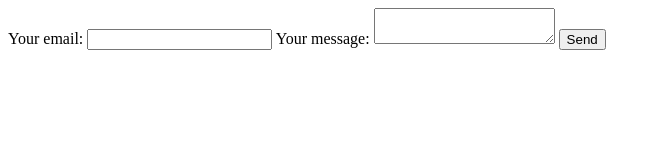
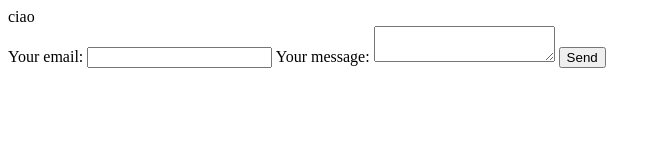
Before and after one commit to FlavioBattaglio/RegaloPadrona.github.io, a plain HTML site: page index.html in a window 1280 px wide. Shown: the whole page, without its empty margins (0-661 px from the left). Drawn offline with Linux system fonts and the light colour scheme.

Commit message:
Update index.html

```diff
--- a/index.html
+++ b/index.html
@@ -2,6 +2,7 @@
   action="https://formspree.io/f/xrezngow"
   method="POST"
 >
+  <div>ciao</div>
   <label>
     Your email:
     <input type="email" name="email">
```
